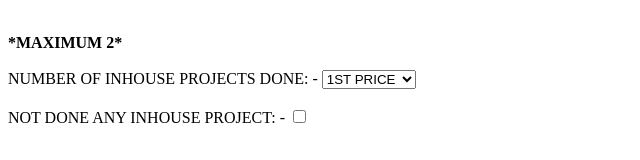
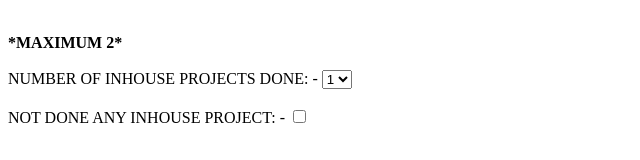
Before and after one commit to Akashpandit28/MATRIX_EVALUATION, a plain HTML site: page index.html in a window 1280 px wide. Shown: the part 2161-2321 px from the top of the page, without its empty margins (0-640 px from the left). Drawn offline with Linux system fonts and the light colour scheme.

Commit message:
FORM UPDATE

```diff
--- a/index.html
+++ b/index.html
@@ -277,8 +277,8 @@
 <label><br><b>*MAXIMUM 2*</b></label><br><br>
 <label for ="inhouse_project">NUMBER OF INHOUSE PROJECTS DONE: - </label>
 <select>
-        <option value="1">1ST PRICE</option>
-        <option value="2">2ND PRICE</option>
+        <option value="1">1</option>
+        <option value="2">2</option>
 </select><br><br>
         <label for="not_done_inhouse_project">NOT DONE ANY INHOUSE PROJECT: - </label>
         <input type="checkbox"><br><br><br>
```
